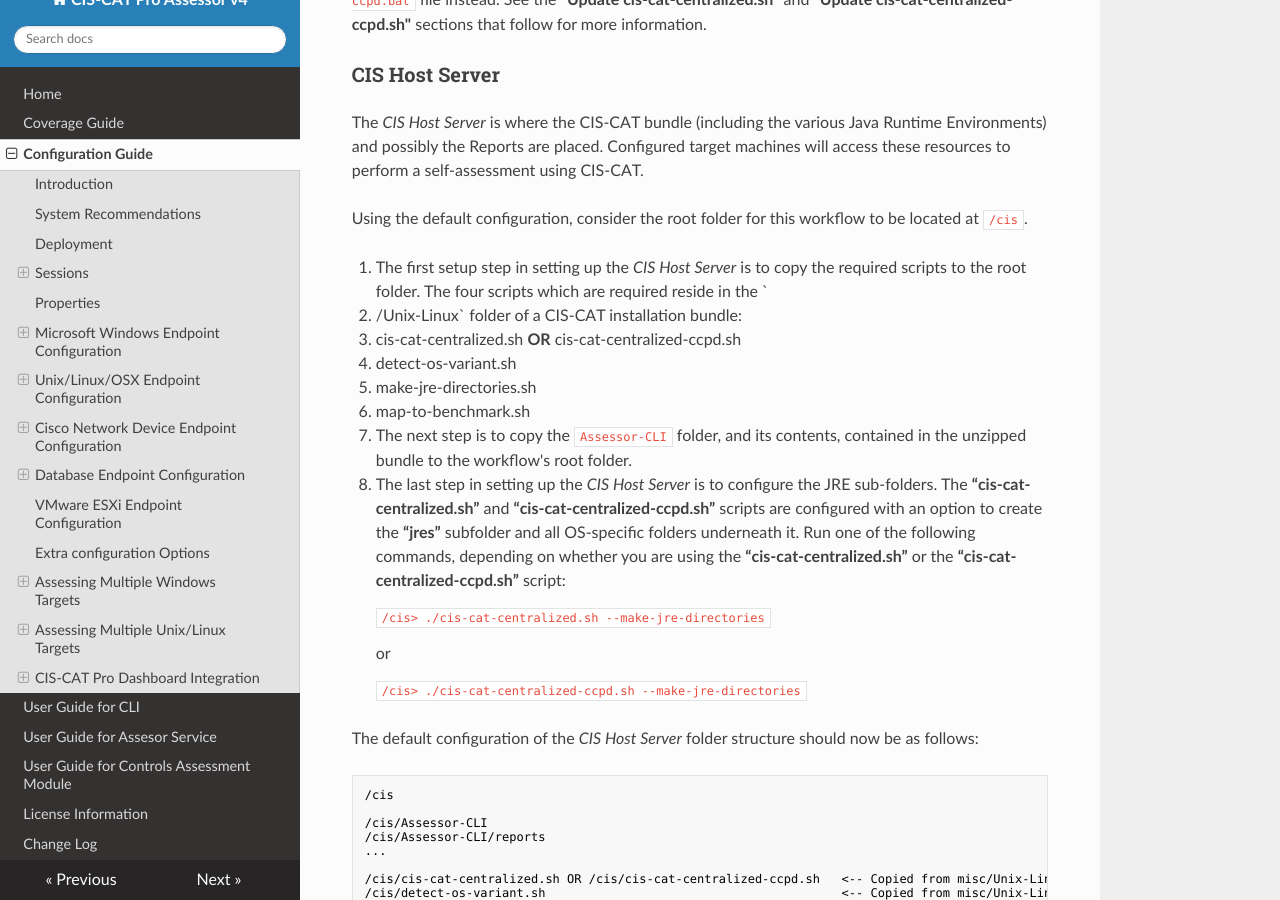
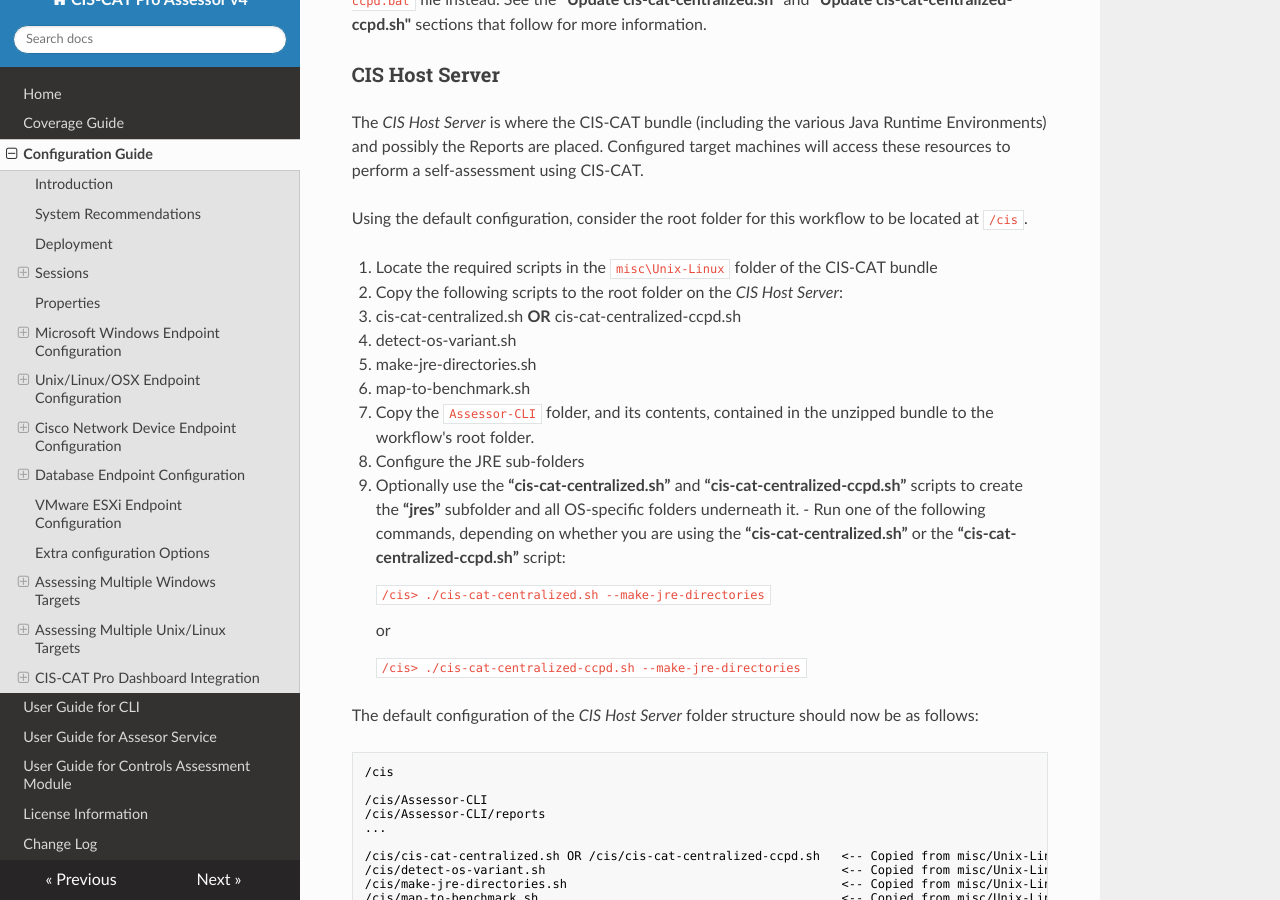
Before and after one commit to CISecurity/CCPA-Docs, an MkDocs documentation site: the page built from docs/Configuration Guide.md, in a window 1280 px wide and 900 px high, scrolled down 31896 px. Built offline with MkDocs 1.6.1, drawn with Linux system fonts in a browser that asks for light colours; nearby versions of some CDN libraries; some of the changed text lies outside the part shown.

Commit message:
Correct assessing multiple Windows and Unix/Linux, CCPRO-5004

```diff
--- a/docs/Configuration Guide.md
+++ b/docs/Configuration Guide.md
@@ -676,8 +676,8 @@
 	- Reports
 4. To copy the java runtime (JRE) to the CIS folder do the following:
 	- Browse to the location where Java is installed, by default Java is located at “%ProgramFiles%\Java”.
-	- Copy the 32-bit JRE that applies to the targets you will be evaluating, such as jre1.8.0_201, to the Java folder you created in step 3.
-	- Copy the 64-bit JRE that applies to the targets you will be evaluating, such as jre1.8.0_201, to the Java64 folder you created in step 3.
+	- Copy the 32-bit JRE that applies to the targets you will be evaluating, such as jre1.8.0_201, to the Java folder created above
+	- Copy the 64-bit JRE that applies to the targets you will be evaluating, such as jre1.8.0_201, to the Java64 folder created above
 5. Move the Assessor-CLI\misc\Windows\cis-cat-centralized.bat file or the Assessor-CLI\misc\Windows\cis-cat-centralized-ccpd.bat file to the root of the CIS folder, depending on whether you want to write the assessment reports to the *CIS Host Server* or configure the centralized script to send the assessment reports directly to a CIS-CAT Pro Dashboard (CCPD).
 6. Share the **CIS** folder as CIS.
 
@@ -846,14 +846,15 @@
 
 Using the default configuration, consider the root folder for this workflow to be located at `/cis`.
 
-1. The first setup step in setting up the *CIS Host Server* is to copy the required scripts to the root folder.  The four scripts which are required reside in the `
-2. /Unix-Linux` folder of a CIS-CAT installation bundle:
-   * cis-cat-centralized.sh **OR** cis-cat-centralized-ccpd.sh
-   * detect-os-variant.sh
-   * make-jre-directories.sh
-   * map-to-benchmark.sh
-1. The next step is to copy the `Assessor-CLI` folder, and its contents, contained in the unzipped bundle to the workflow's root folder.
-2. The last step in setting up the *CIS Host Server* is to configure the JRE sub-folders. The **“cis-cat-centralized.sh”** and **“cis-cat-centralized-ccpd.sh”** scripts are configured with an option to create the **“jres”** subfolder and all OS-specific folders underneath it.  Run one of the following commands, depending on whether you are using the **“cis-cat-centralized.sh”** or the **“cis-cat-centralized-ccpd.sh”** script:
+1. Locate the required scripts in the `misc\Unix-Linux` folder of the CIS-CAT bundle
+2. Copy the following scripts to the root folder on the *CIS Host Server*:
+   - cis-cat-centralized.sh **OR** cis-cat-centralized-ccpd.sh
+   - detect-os-variant.sh
+   - make-jre-directories.sh
+   - map-to-benchmark.sh
+3. Copy the `Assessor-CLI` folder, and its contents, contained in the unzipped bundle to the workflow's root folder.
+2. Configure the JRE sub-folders
+   - Optionally use the **“cis-cat-centralized.sh”** and **“cis-cat-centralized-ccpd.sh”** scripts to create the **“jres”** subfolder and all OS-specific folders underneath it.  - Run one of the following commands, depending on whether you are using the **“cis-cat-centralized.sh”** or the **“cis-cat-centralized-ccpd.sh”** script:
 
 	`/cis> ./cis-cat-centralized.sh --make-jre-directories`
 
```
